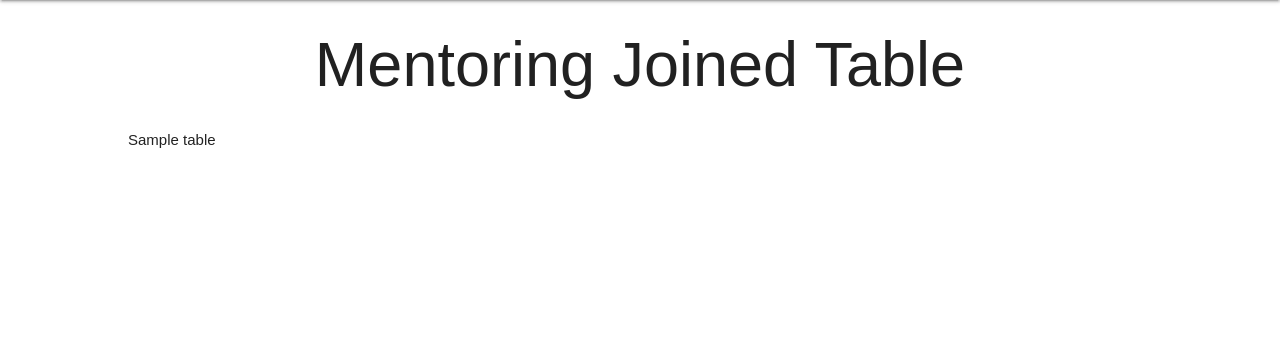
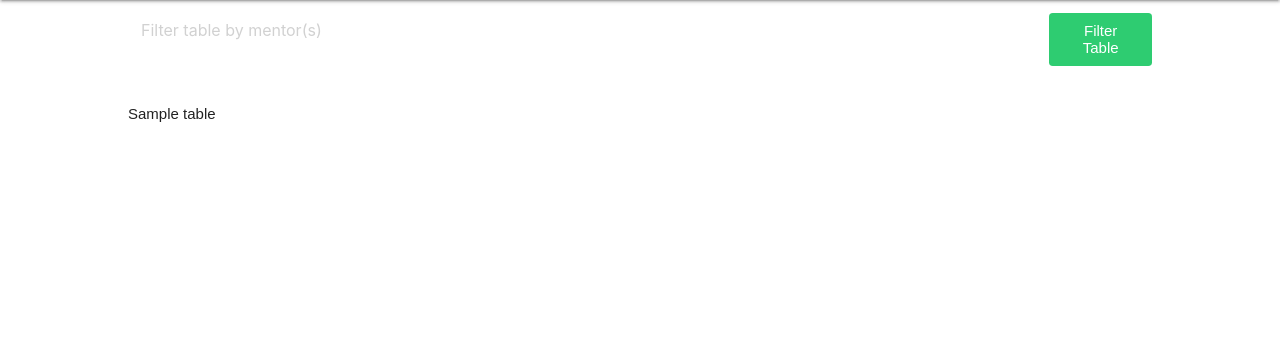
Before and after one commit to JuneLUNLV/CS490, a Flask app: template templates/mentoring_joined.html in a window 1280 px wide. Shown: the part 64-420 px from the top of the page. Run offline with Flask 2, Linux system fonts and the light colour scheme; the template is opened without the code that fills it: most values are stand-ins (such as "Sample title", 1, 10 or a date in 2020).

Commit message:
UI for filtering table

```diff
--- a/templates/backup_database.html
+++ b/templates/backup_database.html
@@ -8,6 +8,8 @@
 		<script src="https://ajax.googleapis.com/ajax/libs/jquery/3.4.1/jquery.min.js"></script>
 		<script src="https://cdnjs.cloudflare.com/ajax/libs/materialize/1.0.0/js/materialize.min.js"></script>
     <link href="https://fonts.googleapis.com/icon?family=Material+Icons" rel="stylesheet">
+    <link rel= "stylesheet" type= "text/css" href= "{{url_for('static',filename='jquery.flexdatalist.min.css') }}">
+    <script src="{{url_for('static', filename='jquery.flexdatalist.min2.js')}}"></script>
 
 
 
--- a/templates/main_menu.html
+++ b/templates/main_menu.html
@@ -1239,7 +1239,7 @@
        valueProperty: '*',
        selectionRequired: true,
        visibleProperties: ["professorName","count","status"],
-       searchIn: 'name',
+       searchIn: 'professorName',
        data: JSON.parse(jsonData)
     });
     document.getElementById("itemsInput2-flexdatalist").spellcheck = false
--- a/templates/mentoring_joined.html
+++ b/templates/mentoring_joined.html
@@ -3,12 +3,10 @@
 
     <head>
 		<meta name="viewport" content="width=device-width, initial-scale=1">
-        <title>UNLV Faculty Mentoring Information Look Up</title>
+    <title>UNLV Faculty Mentoring Information Look Up</title>
 		<link rel="stylesheet" type="text/css" href="{{url_for('static',filename='css/util.css')}}">
 		<link rel="stylesheet" type="text/css" href="{{url_for('static',filename='css/main.css')}}">
 		<link rel="stylesheet" href="https://cdnjs.cloudflare.com/ajax/libs/materialize/1.0.0/css/materialize.min.css">
-		<script src="https://ajax.googleapis.com/ajax/libs/jquery/3.4.1/jquery.min.js"></script>
-		<script src="https://cdnjs.cloudflare.com/ajax/libs/materialize/1.0.0/js/materialize.min.js"></script>
     <link href="https://fonts.googleapis.com/icon?family=Material+Icons" rel="stylesheet">
 
 
@@ -69,6 +67,72 @@
 			}
 
 
+      .my_action{
+			  position: relative;
+			  margin-left: 0.625rem;
+			  padding: 0.625rem 1.25rem;
+			  border: none;
+			  background-color: #fd6262;
+			  border-radius: 0.25rem;
+			  color: white;
+			  font-size: 1rem;
+			  font-weight: 300;
+			  overflow: hidden;
+			  z-index: 1;
+			  font-family: sans-serif;
+        background-color: #2ecc71;
+      }
+
+      .my_action:before{
+      	position: absolute;
+			  content: '';
+			  top: 0;
+			  left: 0;
+			  width: 0%;
+			  height: 100%;
+			  background-color: rgba(255, 255, 255, 0.2);
+			  transition: width 0.25s;
+			  z-index: 0;
+      }
+
+      .my_action:hover:before{
+        width: 100%;
+      }
+
+      #filterDiv{
+        display: inline-flex;
+        width: 80%;
+        margin-top: 1%;
+        margin-left: 10%;
+      }
+
+      .my_flexdatalist{
+        border-radius: 0px;
+        background-color: rgba(0, 0, 0, 0);
+        display: block;
+        width: 50%;
+        height: 30%;
+        padding: 10px 15px;
+        font-size: 15px;
+        line-height: 1.42857143;
+        color: #2c3e50;
+        background-color: #ffffff;
+        background-image: none;
+        border: 1px solid #000000;   !important
+        border-radius: 4px;
+        margin-right: 18px;
+      }
+
+      .item-count{
+          position:absolute;
+          left:10%;
+      }
+
+      .my_action:focus{
+        background-color: #2ecc71;
+      }
+
+
 		</style>
 
     </head>
@@ -76,7 +140,10 @@
 
 
 	<body>
-
+  <script src="https://ajax.googleapis.com/ajax/libs/jquery/3.4.1/jquery.min.js"></script>
+  <script src="https://cdnjs.cloudflare.com/ajax/libs/materialize/1.0.0/js/materialize.min.js"></script>
+	<link rel= "stylesheet" type= "text/css" href= "{{url_for('static',filename='jquery.flexdatalist.min.css') }}">
+	<script src="{{url_for('static', filename='jquery.flexdatalist.min.js')}}"></script>
   <ul id="dropdown1" class="dropdown-content">
     <li class="divider"></li>
     <li><a href="#!">Log Out</a></li>
@@ -94,7 +161,22 @@
       </ul>
     </div>
   </nav>
-		<h1 style="text-align:center;margin-top:30px;">Mentoring Joined Table</h1>
+
+ <div id="filterDiv">
+  <input type='text'
+         placeholder='Filter table by mentor(s)'
+         class='flexdatalist'
+         data-search-in='professorName'
+         data-visible-properties='["professorName","count"]'
+         data-selection-required='true'
+         data-value-property='id'
+         data-text-property='{professorName}, {count}'
+         data-min-length='0'
+         multiple='multiple'
+         name='country_id_multiple'>
+  <button class="my_action">Filter Table</button>
+</div>
+
 		<div class="limiter" >
 				<div class="wrap-table100">
 					<div class="table100">
@@ -176,6 +258,29 @@
   //nav bar drop down
     $(".dropdown-trigger").dropdown();
 
+    function decodeHtml(str) {
+      return str.replace(/&#(\d+);/g, function(match, dec) {
+        return String.fromCharCode(dec);
+      });
+    }
+
+    let jsonData = decodeHtml('{{professorJson}}');
+    $('.flexdatalist').flexdatalist({
+       minLength: 1,
+       valueProperty: '*',
+       selectionRequired: true,
+       visibleProperties: ["professorName","count"],
+       searchIn: 'professorName',
+       data: JSON.parse(jsonData)
+    });
+    $('ul.flexdatalist-multiple.flex0').css("borderWidth","1.3px")
+    $('ul.flexdatalist-multiple.flex0').css("borderRadius","5px")
+    $('ul.flexdatalist-multiple.flex0').css("borderStyle","solid")
+    $('ul.flexdatalist-multiple.flex0').css("borderColor","black")
+    $('ul.flexdatalist-multiple.flex0').css("width","95%")
+    $('ul.flexdatalist-multiple.flex0').css("margin-right","7px")
+    $('ul.flexdatalist-multiple.flex0').css("padding-top","5px")
+
 	</script>
 
 
```
Also changed, not shown: falcuty_mentor.db, static/jquery.flexdatalist.min2.js (added), 1 other file.
